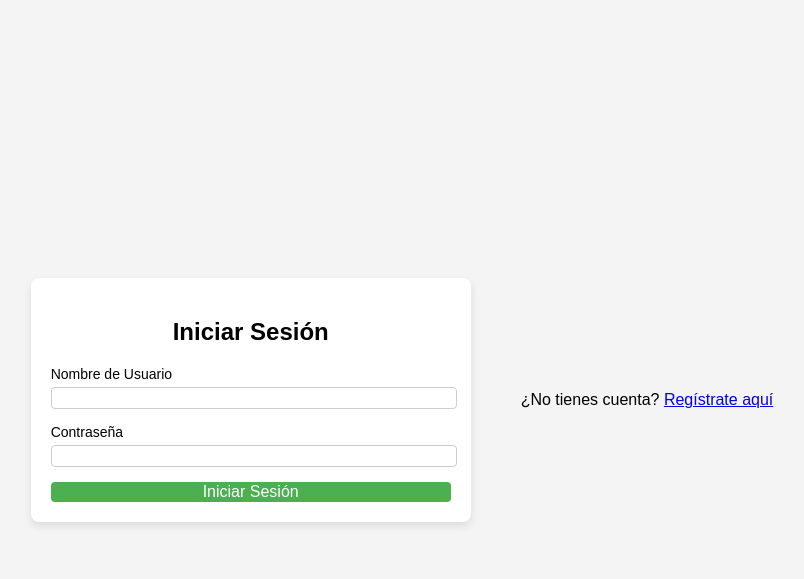
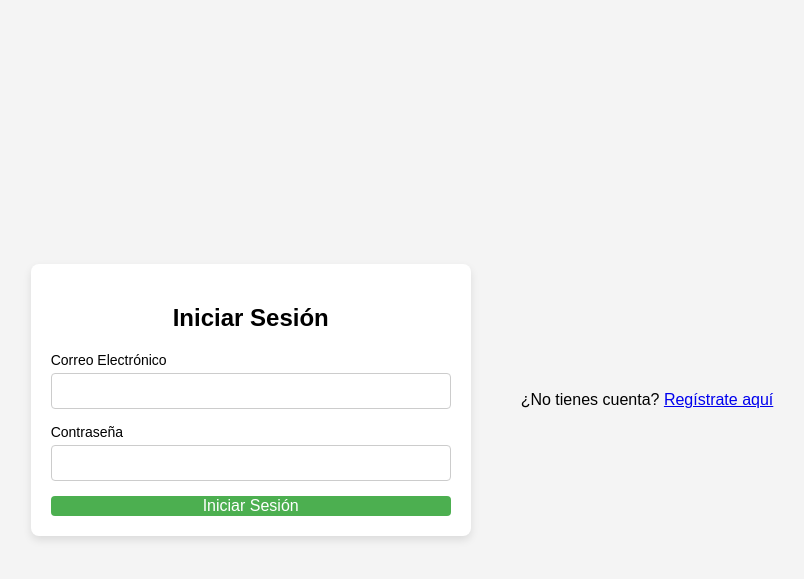
Before and after one commit to Albertoescobarsanchez/pgpi, a Django app: page /login/ in a window 1280 px wide. Shown: the top 579 px of the page, without its empty margins (263-1067 px from the left). Run offline with Django 5.2, Linux system fonts and the light colour scheme.

Commit message:
cambio en el login

```diff
--- a/app/templates/login.html
+++ b/app/templates/login.html
@@ -36,11 +36,15 @@
             font-size: 14px;
             margin-bottom: 5px;
         }
-        input[type="text"], input[type="password"] {
+        input[type="text"],
+        input[type="password"],
+        input[type="email"] {
             width: 100%;
             border: 1px solid #ccc;
             border-radius: 4px;
             font-size: 16px;
+            padding: 8px;
+            box-sizing: border-box; /* Asegura que el padding no afecte el tamaño total */
         }
         input[type="submit"] {
             width: 100%;
@@ -62,8 +66,8 @@
         <form method="POST">
             {% csrf_token %}
             <div class="input-group">
-                <label for="username">Nombre de Usuario</label>
-                <input type="text" id="username" name="username" required>
+                <label for="email">Correo Electrónico</label>
+                <input type="email" id="email" name="email" required>
             </div>
             <div class="input-group">
                 <label for="password">Contraseña</label>
--- a/app/views.py
+++ b/app/views.py
@@ -1,5 +1,7 @@
+from django.http import HttpResponse, JsonResponse
+from django.contrib.auth.models import User
 from django.shortcuts import redirect, render
-
+from django.core.mail import send_mail
 from django.contrib import messages
 from app.forms import RegistrationForm
 from django.contrib.auth import authenticate, login
@@ -11,19 +13,29 @@ def home(request):
     return render(request, 'home.html',{'productos': productos})
 
 def login_user(request):
-    print(request)
     if request.method == "POST":
-        username = request.POST.get("username")
+        email = request.POST.get("email")
         password = request.POST.get("password")
 
+        # Buscar usuario por correo electrónico
+        try:
+            user = User.objects.get(email=email)  # Buscar al usuario por su email
+            username = user.username  # Obtener el nombre de usuario asociado
+        except User.DoesNotExist:
+            messages.error(request, "El correo electrónico no está registrado.")
+            return render(request, "login.html")  # Devolver la misma plantilla con el mensaje de error
+
+        # Autenticar usando el nombre de usuario asociado
         user = authenticate(request, username=username, password=password)
 
         if user is not None:
             login(request, user)
-            return redirect("/")
+            return redirect("/")  # Redirigir a la página principal
         else:
-            messages.error(request, "Nombre de usuario o contraseña incorrectos")
+            messages.error(request, "Correo o contraseña incorrectos.")
+            return render(request, "login.html")  # Devolver la misma plantilla con el mensaje de error
 
+    # En el caso de solicitudes GET, siempre devolver el formulario de inicio de sesión
     return render(request, "login.html")
 
 def register(request):
```
